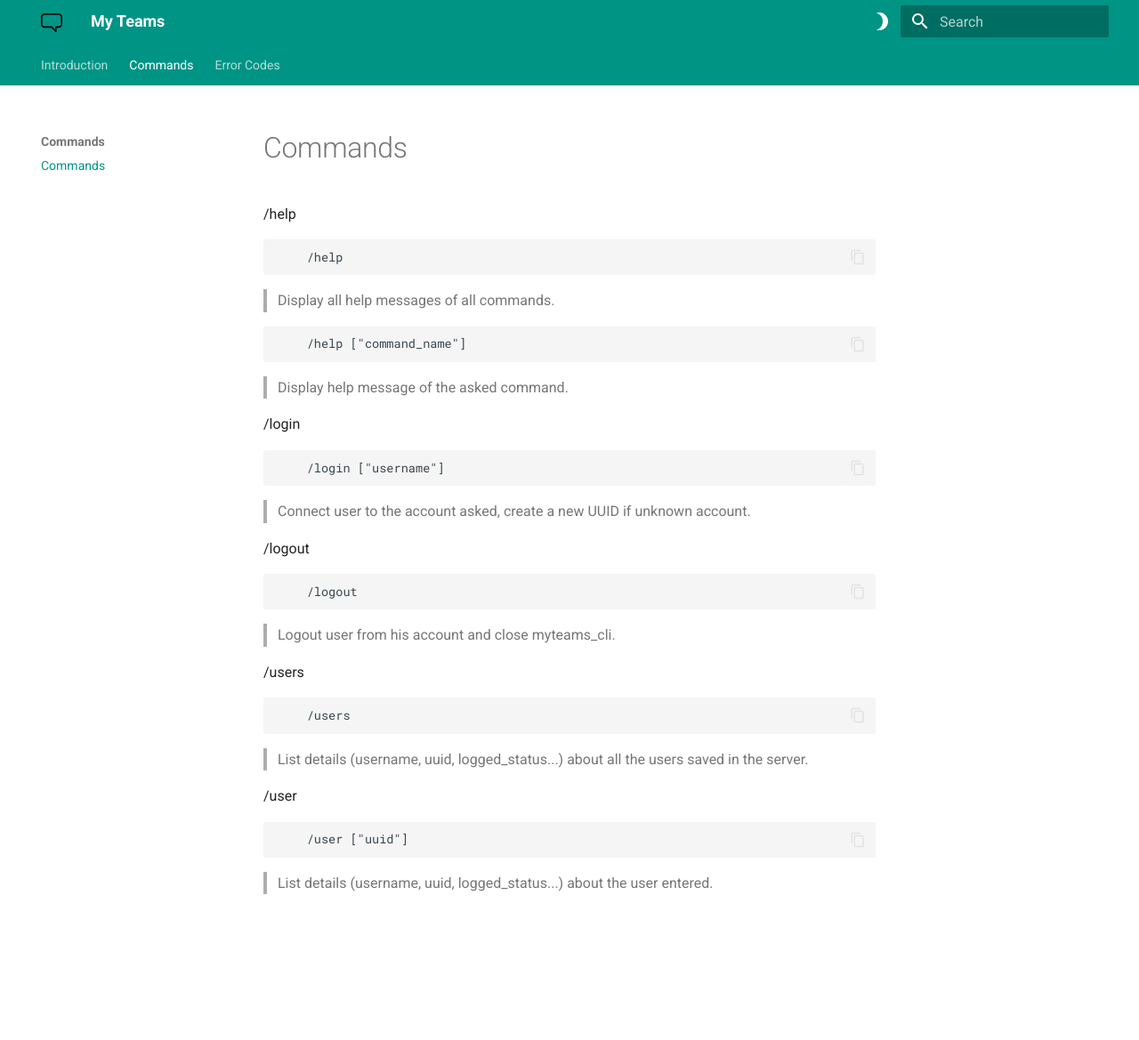
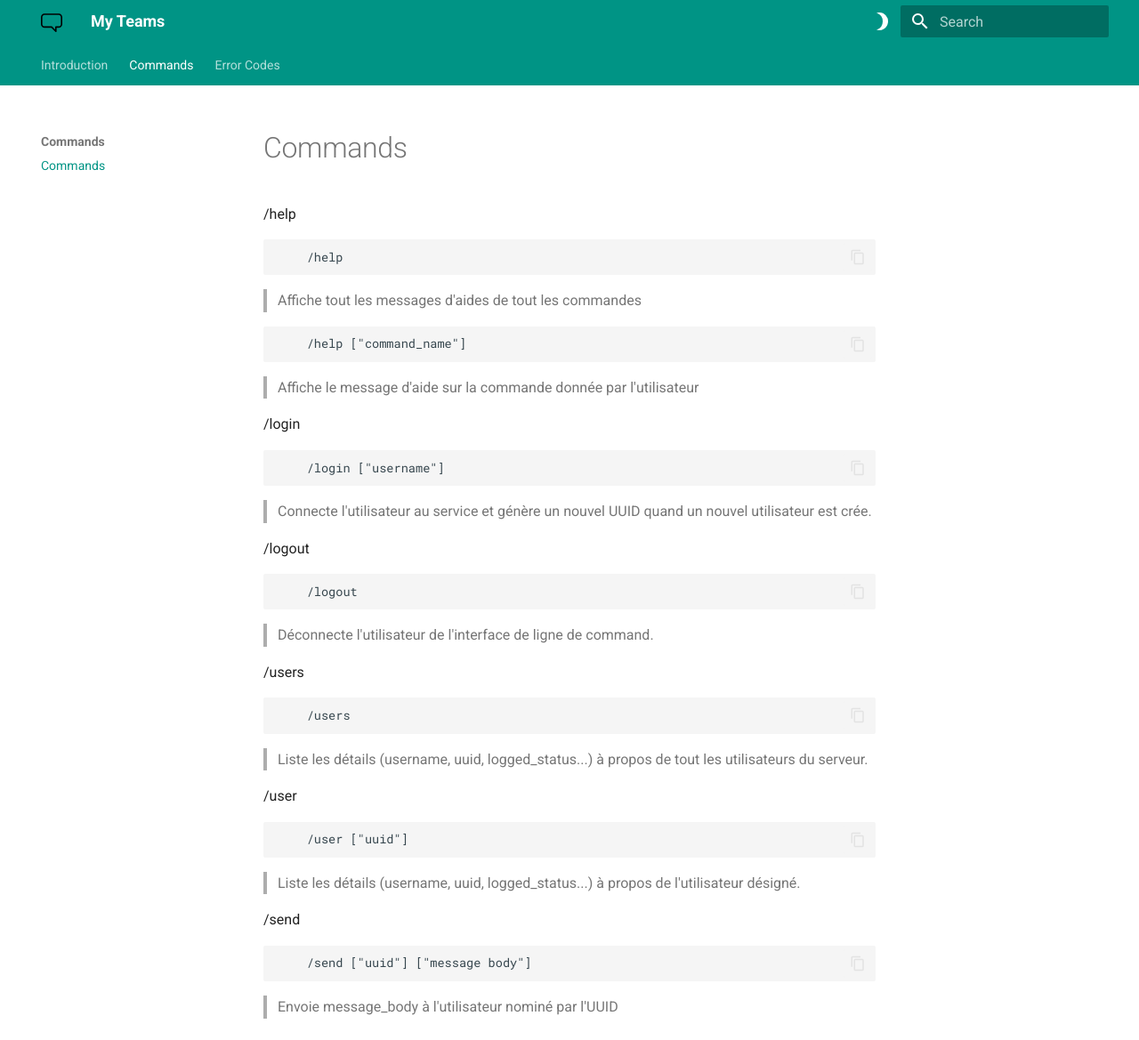
Before and after one commit to NattanCochet/docMyTeams, an MkDocs documentation site: the page built from docs/commands.md, in a window 1280 px wide and 1169 px high. Shown: the whole window at 89% size. Built offline with MkDocs 1.6.1 and Material for MkDocs 9.7.7, drawn with Linux system fonts in a browser that asks for light colours.

Commit message:
/send et trad

````diff
--- a/docs/commands.md
+++ b/docs/commands.md
@@ -4,32 +4,39 @@
 ```
     /help
 ```
-> Display all help messages of all commands.
+> Affiche tout les messages d'aides de tout les commandes
+
 ```
     /help ["command_name"]
 ```
-> Display help message of the asked command.
+> Affiche le message d'aide sur la commande donnée par l'utilisateur
 
 /login
 ```
     /login ["username"]
 ```
-> Connect user to the account asked, create a new UUID if unknown account.
+> Connecte l'utilisateur au service et génère un nouvel UUID quand un nouvel utilisateur est crée.
 
 /logout
 ```
     /logout
 ```
-> Logout user from his account and close myteams_cli.
+> Déconnecte l'utilisateur de l'interface de ligne de command.
 
 /users
 ```
     /users
 ```
-> List details (username, uuid, logged_status...) about all the users saved in the server.
+> Liste les détails (username, uuid, logged_status...) à propos de tout les utilisateurs du serveur.
 
 /user
 ```
     /user ["uuid"]
 ```
-> List details (username, uuid, logged_status...) about the user entered.
+> Liste les détails (username, uuid, logged_status...) à propos de l'utilisateur désigné.
+
+/send
+```
+    /send ["uuid"] ["message body"]
+```
+> Envoie message_body à l'utilisateur nominé par l'UUID
````
